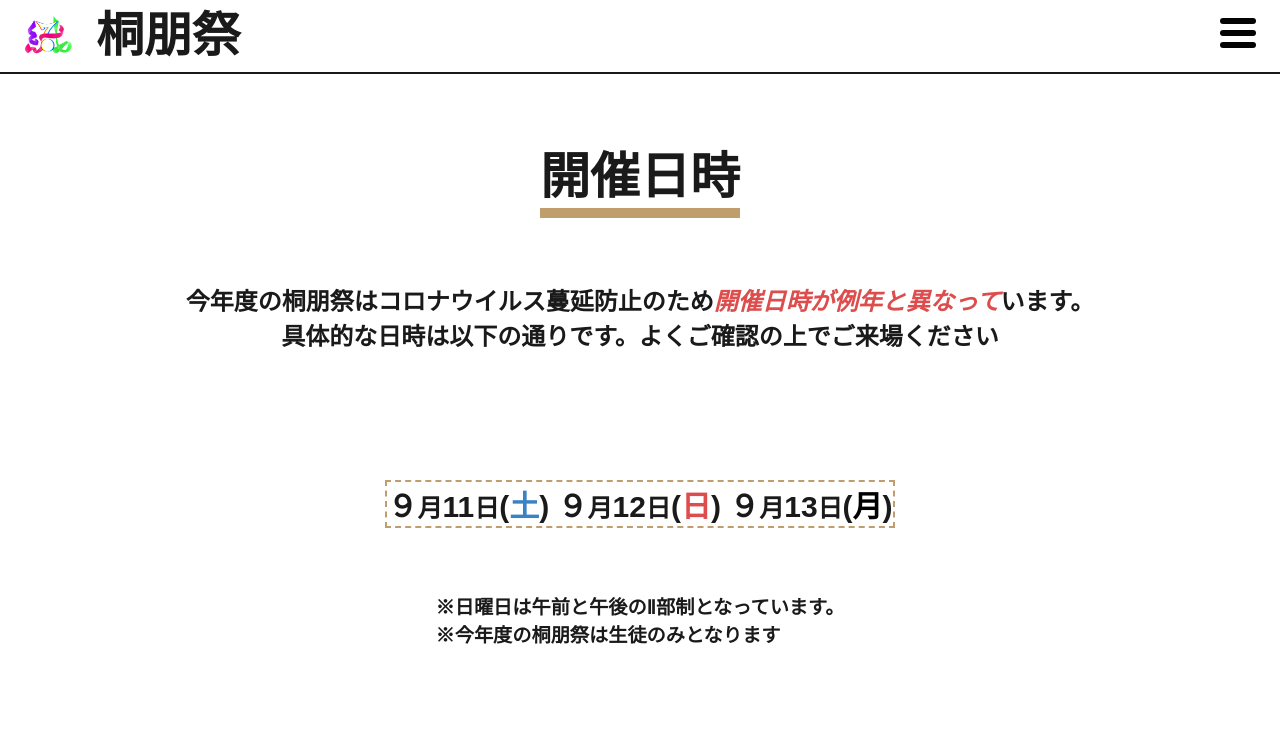
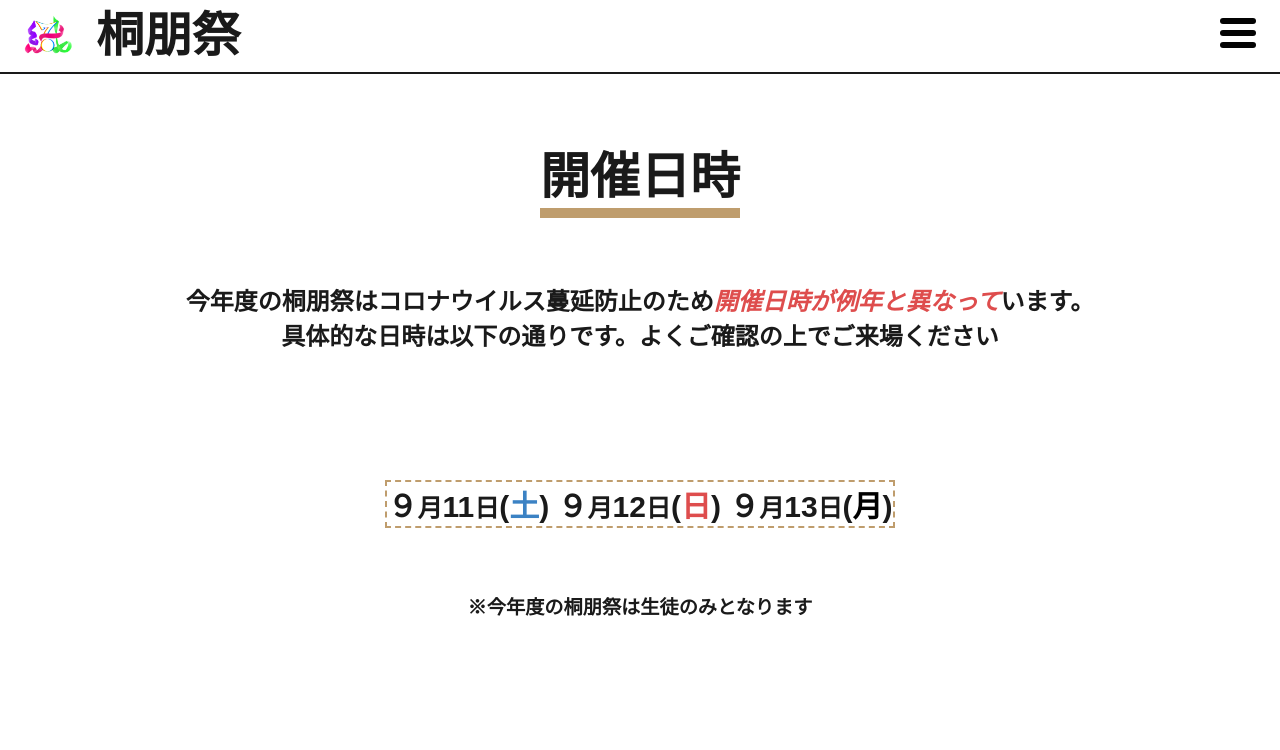
Before and after one commit to toho-festival/website-2021, a Next.js app: page /schedule in a window 1280 px wide. Shown: the top 750 px of the page. Built offline with nearby package versions, Linux system fonts and the light colour scheme.

Commit message:
correct attention

```diff
--- a/src/components/Main/date.tsx
+++ b/src/components/Main/date.tsx
@@ -24,7 +24,7 @@ const Date = styled(props => <section { ...props }>
     </table>
   </div>
   <p>
-    <span>※日曜日は午前と午後のⅡ部制となっています。</span>
+    {/* <span>※日曜日は午前と午後のⅡ部制となっています。</span> */}
     <span>※今年度の桐朋祭は生徒のみとなります</span>
   </p>
 </section>)`
--- a/src/pages/schedule.tsx
+++ b/src/pages/schedule.tsx
@@ -20,7 +20,7 @@ const Schedule: FC = () => {
         </Center>
         <Center>
           <Attentions>
-            <p>※日曜日は午前と午後のⅡ部制となっています。</p>
+            {/* <p>※日曜日は午前と午後のⅡ部制となっています。</p> */}
             <p>※今年度の桐朋祭は生徒のみとなります</p>
           </Attentions>
         </Center>
```
